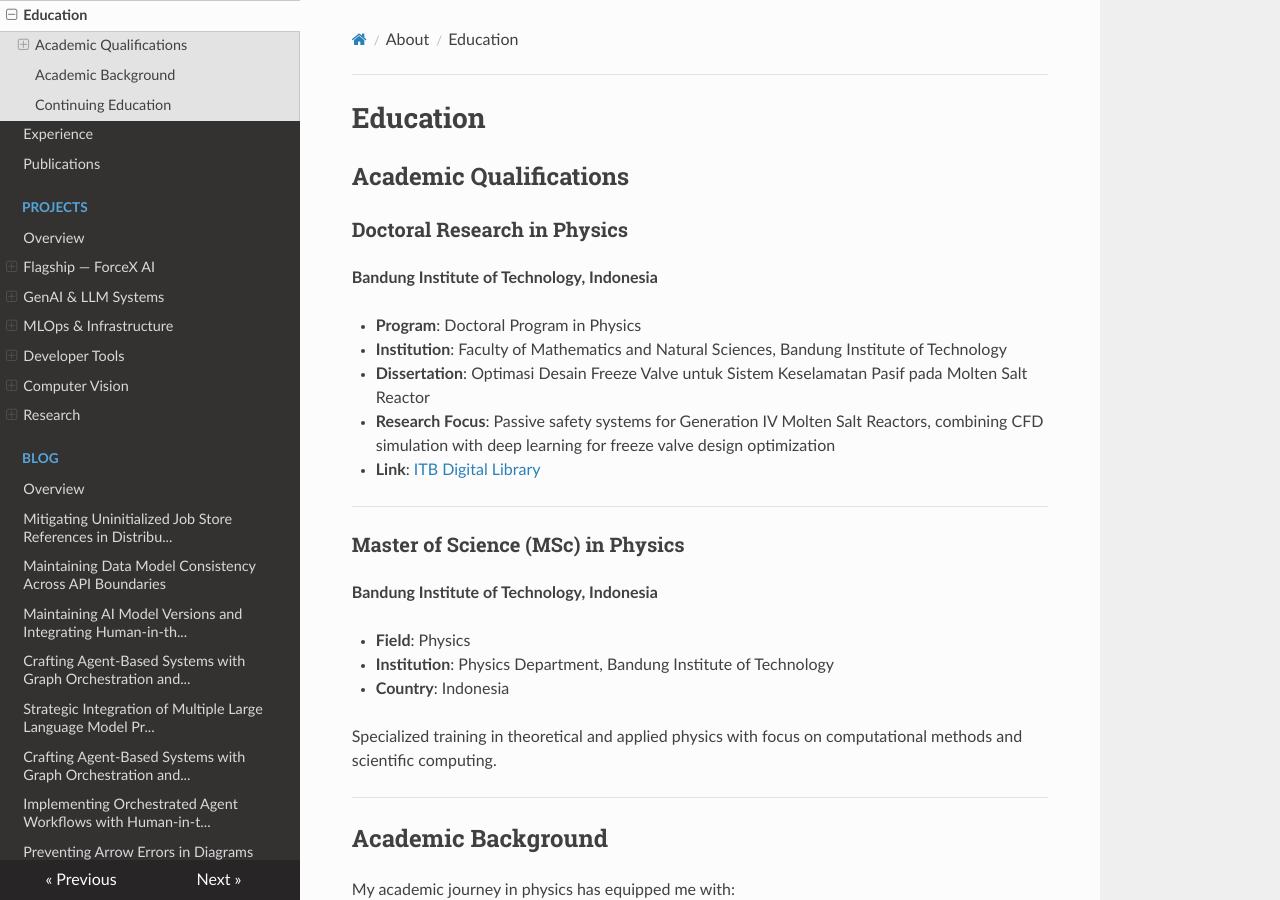
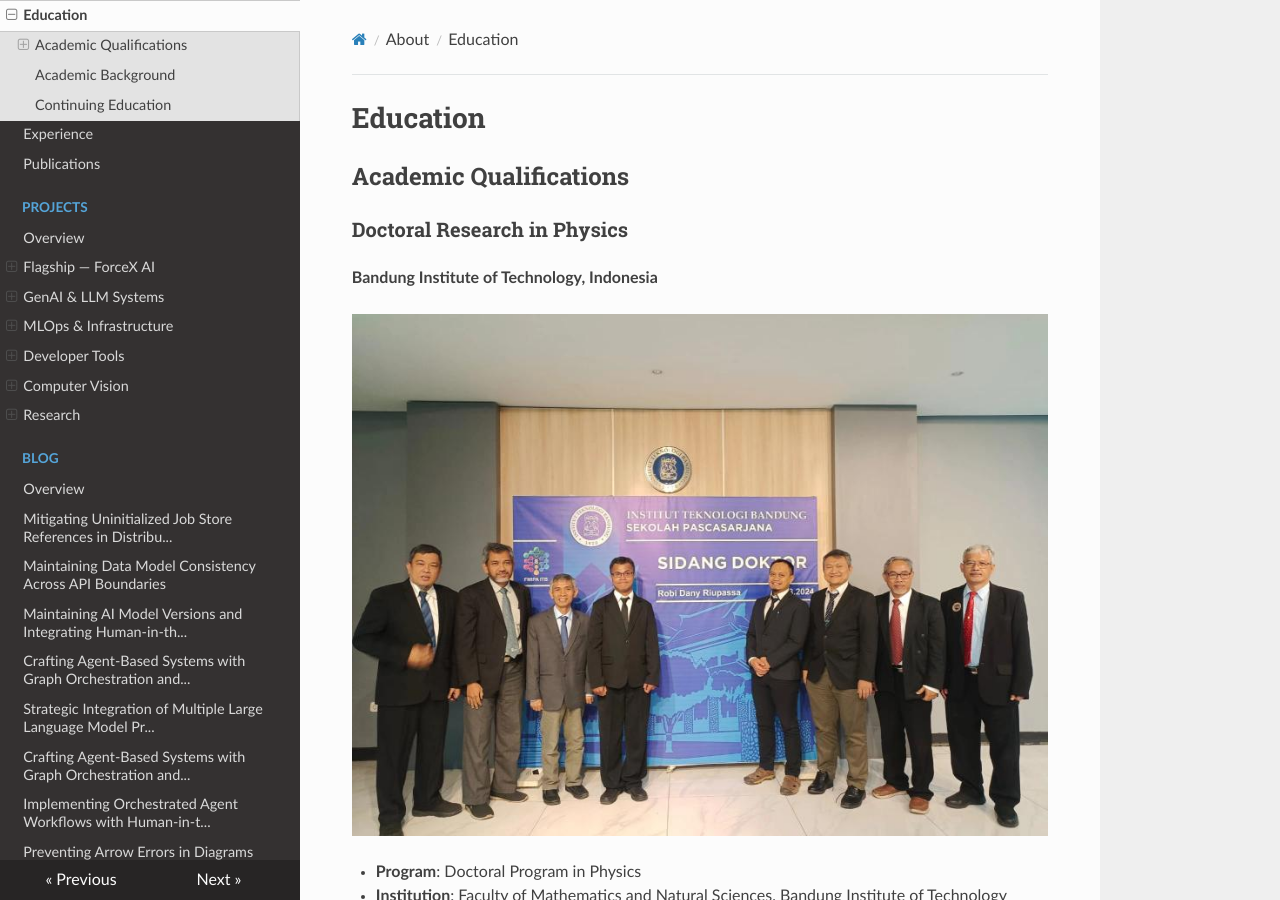
Before and after one commit to robiriu/robiriu.github.io, an MkDocs documentation site: the page built from docs/about/education.md, in a window 1280 px wide and 900 px high. Built offline with MkDocs 1.6.1, drawn with Linux system fonts in a browser that asks for light colours; nearby versions of some CDN libraries.

Commit message:
feat(education): add doctoral defense photo to education page
Co-Authored-By: Claude Opus 4.6 <noreply@anthropic.com>

```diff
--- a/docs/about/education.md
+++ b/docs/about/education.md
@@ -4,6 +4,8 @@
 
 ### Doctoral Research in Physics
 **Bandung Institute of Technology, Indonesia**
+
+![Doctoral Defense](../images/doctoral-defense.jpg)
 
 - **Program**: Doctoral Program in Physics
 - **Institution**: Faculty of Mathematics and Natural Sciences, Bandung Institute of Technology
```
Also changed, not shown: docs/images/doctoral-defense.jpg (added).
